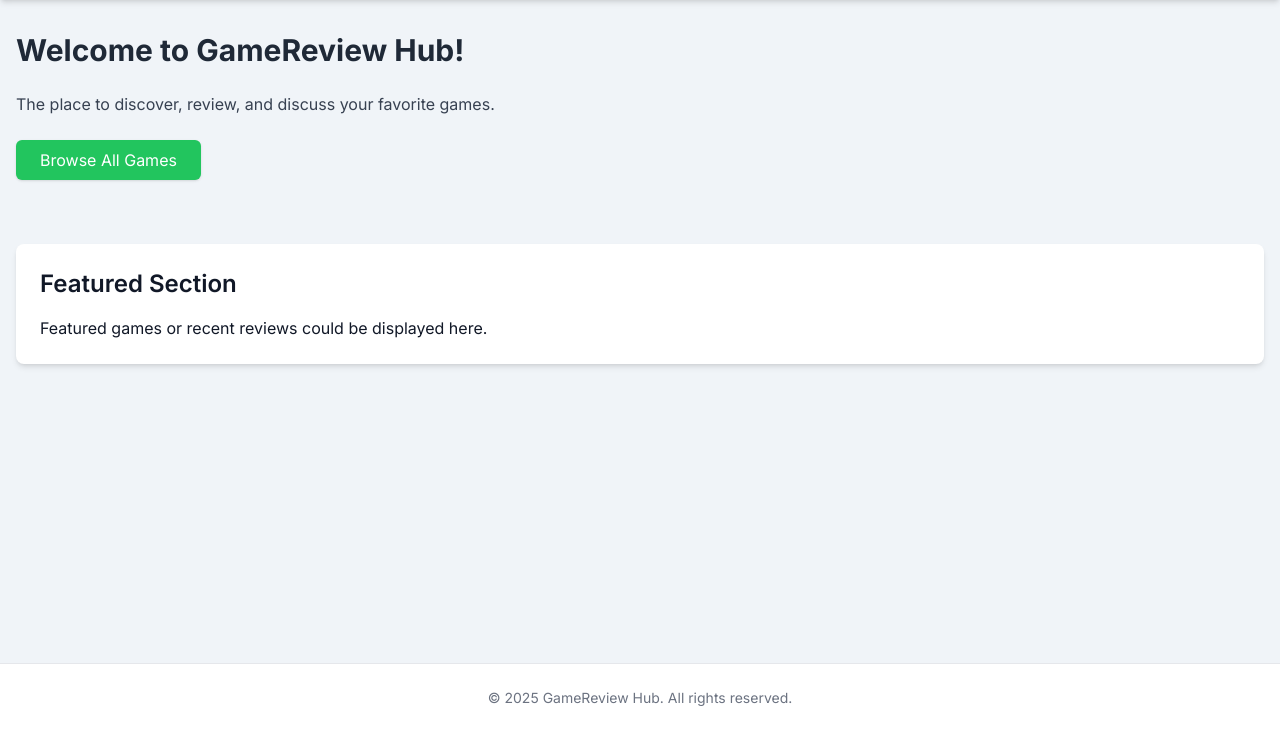
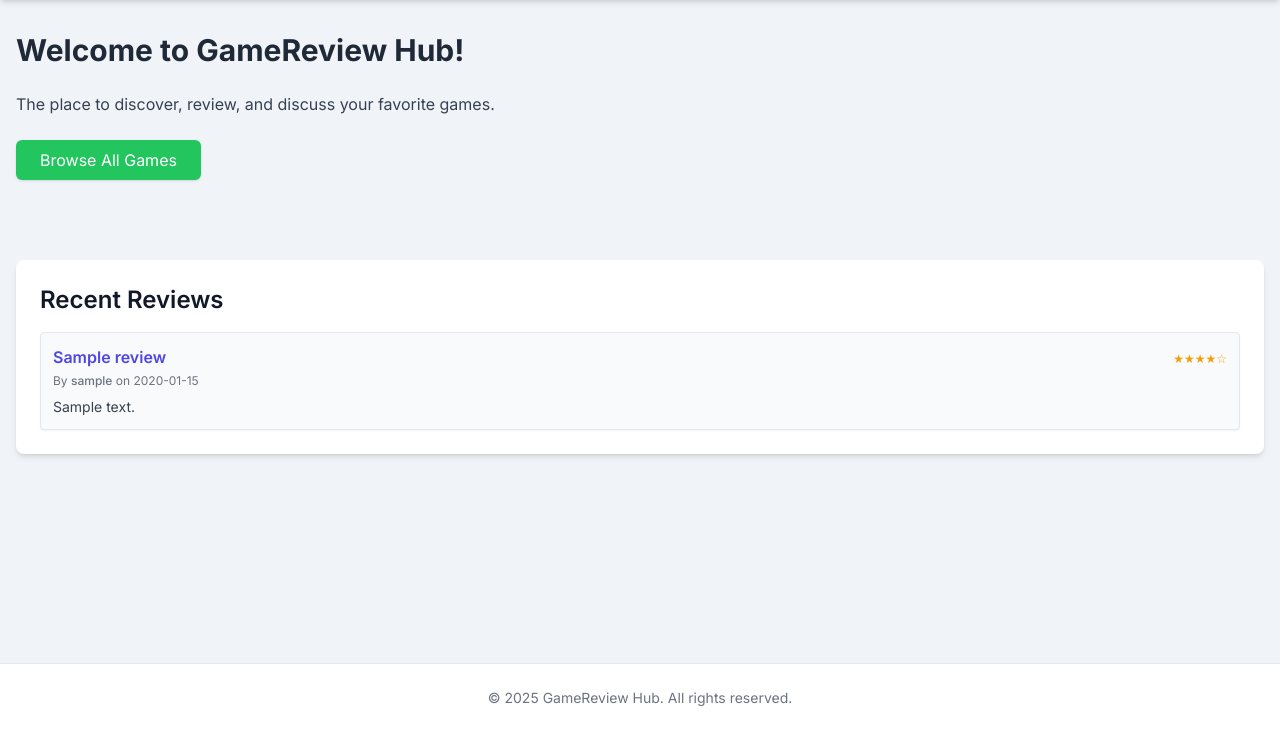
Before and after one commit to Mr-Okarin/game-review-hub, a Flask app: template templates/index.html in a window 1280 px wide. Shown: the part 68-800 px from the top of the page. Run offline with Flask 3, Linux system fonts and the light colour scheme; the template is opened without the code that fills it: most values are stand-ins (such as "Sample title", 1, 10 or a date in 2020); some libraries are stand-ins or nearby versions.

Commit message:
Update index.html
added working feature section in index.html

```diff
--- a/templates/index.html
+++ b/templates/index.html
@@ -9,28 +9,18 @@
     <link rel="preconnect" href="https://fonts.gstatic.com" crossorigin>
     <link href="https://fonts.googleapis.com/css2?family=Inter:wght@400;500;600;700&display=swap" rel="stylesheet">
     <style>
-        /* Apply Inter font to the body and set background color */
         body {
             font-family: 'Inter', sans-serif;
-            background-color: #f0f4f8; /* Light grayish-blue */
+            background-color: #f0f4f8;
         }
-        /* Simple styling for suggestion cards */
         .suggestion-card {
-             background-color: #ffffff;
-             border-radius: 0.375rem; /* rounded-md */
-             box-shadow: 0 1px 3px 0 rgba(0, 0, 0, 0.1), 0 1px 2px 0 rgba(0, 0, 0, 0.06); /* shadow-md */
-             overflow: hidden;
-             transition: transform 0.2s ease-in-out;
+             background-color: #ffffff; border-radius: 0.375rem;
+             box-shadow: 0 1px 3px 0 rgba(0, 0, 0, 0.1), 0 1px 2px 0 rgba(0, 0, 0, 0.06);
+             overflow: hidden; transition: transform 0.2s ease-in-out;
         }
-        .suggestion-card:hover {
-            transform: translateY(-4px);
-        }
-        .suggestion-cover {
-            height: 150px; /* Smaller height for suggestions */
-            object-fit: cover;
-            width: 100%;
-             background-color: #e2e8f0; /* Placeholder color */
-        }
+        .suggestion-card:hover { transform: translateY(-4px); }
+        .suggestion-cover { height: 150px; object-fit: cover; width: 100%; background-color: #e2e8f0; }
+        .star-rating-sm { color: #f59e0b; font-size: 0.875rem; /* text-sm */ }
     </style>
 </head>
 <body class="text-gray-900 flex flex-col min-h-screen">
@@ -39,7 +29,8 @@
         <nav class="container mx-auto px-4 py-4 flex justify-between items-center">
             <a href="{{ url_for('index') }}" class="text-2xl font-bold text-indigo-600">GameReview Hub</a>
             <div class="space-x-4 flex items-center">
-                <a href="{{ url_for('index') }}" class="text-indigo-600 font-semibold">Home</a> <a href="{{ url_for('list_games') }}" class="text-gray-600 hover:text-indigo-600">Browse Games</a>
+                <a href="{{ url_for('index') }}" class="text-indigo-600 font-semibold">Home</a>
+                <a href="{{ url_for('list_games') }}" class="text-gray-600 hover:text-indigo-600">Browse Games</a>
                 {% if g.user %}
                     <a href="{{ url_for('view_wishlist') }}" class="text-gray-600 hover:text-indigo-600">My Wishlist</a>
                     <a href="{{ url_for('profile') }}" class="text-gray-600 hover:text-indigo-600">Profile</a> {% if g.user.is_admin %}
@@ -74,7 +65,8 @@
             Browse All Games
         </a>
 
-        {% if g.user and suggestions %} <div class="mt-12">
+        {% if g.user and suggestions %}
+            <div class="mt-12">
                 <h2 class="text-2xl font-semibold mb-4 text-gray-800">Suggestions For You</h2>
                 <div class="grid grid-cols-1 sm:grid-cols-2 md:grid-cols-3 lg:grid-cols-5 gap-4">
                     {% for game in suggestions %}
@@ -87,23 +79,42 @@
                             >
                             <div class="p-3">
                                 <h3 class="text-md font-semibold text-gray-900 truncate" title="{{ game.title }}">{{ game.title }}</h3>
-                                </div>
+                            </div>
                         </a>
-                    {% endfor %} </div>
+                    {% endfor %}
+                </div>
             </div>
-        {% endif %} <div class="bg-white p-6 rounded-lg shadow-md mt-8">
-            <h2 class="text-2xl font-semibold mb-4">Featured Section</h2>
-            <p>Featured games or recent reviews could be displayed here.</p>
+        {% endif %}
+
+        <div class="bg-white p-6 rounded-lg shadow-md mt-12"> <h2 class="text-2xl font-semibold mb-4">Recent Reviews</h2>
+            {% if recent_reviews %}
+                <div class="space-y-4">
+                    {% for review in recent_reviews %}
+                        <div class="bg-gray-50 p-3 rounded border border-gray-200 shadow-sm">
+                            <div class="flex justify-between items-baseline mb-1">
+                                <a href="{{ url_for('game_detail', game_id=review.game_id) }}" class="font-semibold text-indigo-600 hover:underline">{{ review.game_title }}</a>
+                                <p class="text-xs star-rating-sm">
+                                    {% for i in range(review.rating) %}★{% endfor %}{% for i in range(5 - review.rating) %}☆{% endfor %}
+                                </p>
+                            </div>
+                             <p class="text-xs text-gray-500 mb-2">
+                                By <span class="font-medium">{{ review.username }}</span> on {{ review.timestamp.strftime('%Y-%m-%d') if review.timestamp else 'N/A' }}
+                             </p>
+                             <p class="text-sm text-gray-700 line-clamp-3"> {{ review.comment }}
+                             </p>
+                        </div>
+                    {% endfor %}
+                </div>
+            {% else %}
+                 <p class="text-gray-500 italic">No reviews have been submitted yet.</p>
+            {% endif %}
         </div>
-    </main>
+        </main>
 
     <footer class="bg-white mt-12 py-6 border-t border-gray-200">
         <div class="container mx-auto px-4 text-center text-gray-500 text-sm">
             &copy; <span id="year"></span> GameReview Hub. All rights reserved.
-            <script>
-                // Simple script to set the current year in the footer
-                document.getElementById('year').textContent = new Date().getFullYear();
-            </script>
+            <script>document.getElementById('year').textContent = new Date().getFullYear();</script>
         </div>
     </footer>
 
```
